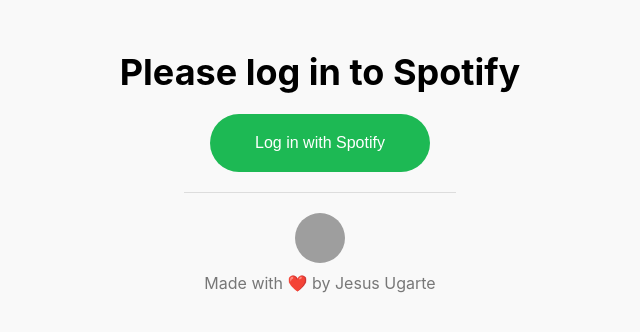
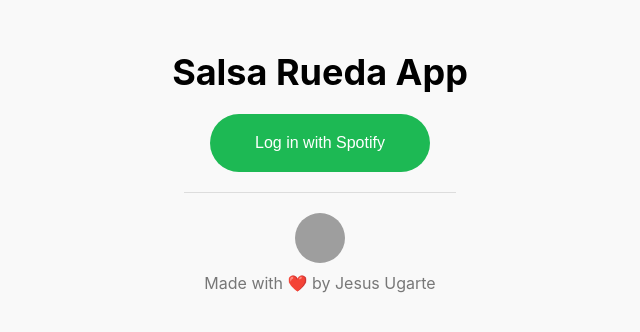
Before and after one commit to jesusugarte10/Salsa_Tempo, a React (Create React App) app in the folder web/salsa-tempo-player/: page / in a window 1280 px wide. Shown: the top 332 px of the page, without its empty margins (320-960 px from the left). Built offline with nearby package versions, Linux system fonts and the light colour scheme; grey boxes are pictures that could not be loaded; the HTML template or start-up script is replaced by a standard one.

Commit message:
Fixing Redirect URI for production

```diff
--- a/web/salsa-tempo-player/src/components/SpotifyAuth.js
+++ b/web/salsa-tempo-player/src/components/SpotifyAuth.js
@@ -3,7 +3,9 @@
 import { useNavigate } from 'react-router-dom'; // Import useNavigate
 
 const CLIENT_ID = 'f89b2122149340869ba4c525f0196ca1'; // Replace with your client ID
-const REDIRECT_URI = 'http://localhost:3000'; // Make sure this matches your Spotify app settings
+const REDIRECT_URI = process.env.NODE_ENV === 'development'
+  ? 'http://localhost:3000'
+  : 'https://jesusugarte10.github.io/Salsa_Tempo'; // Production URL
 const SCOPES = 'streaming user-read-email user-read-private';
 
 const SpotifyAuth = () => {
@@ -26,7 +28,7 @@
 
   return (
     <div style={styles.container}>
-      <h2 style={styles.title}>Please log in to Spotify</h2>
+      <h2 style={styles.title}>Salsa Rueda App</h2>
       <button onClick={handleLogin} style={styles.button}>Log in with Spotify</button>
 
       <footer style={styles.footer}>
```
